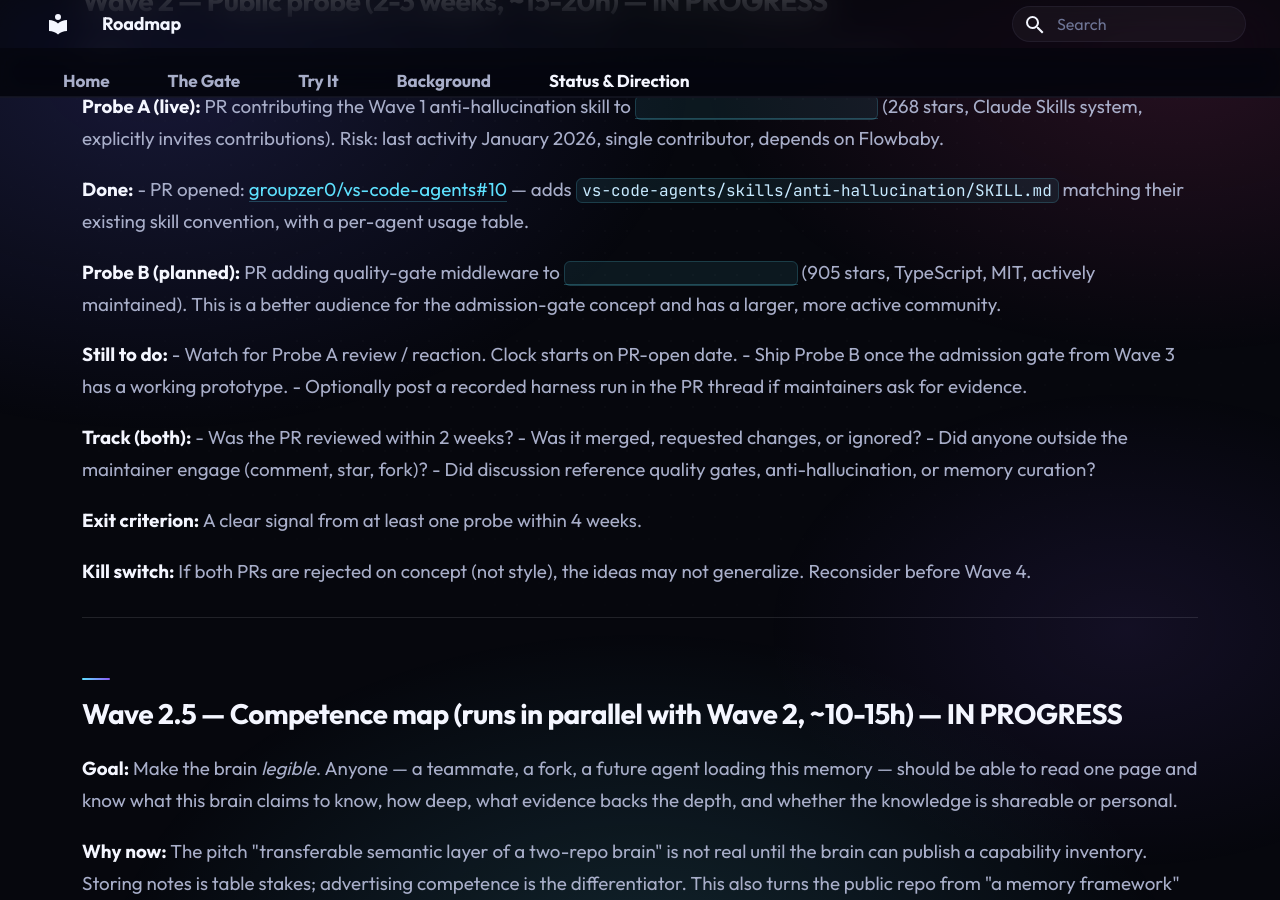
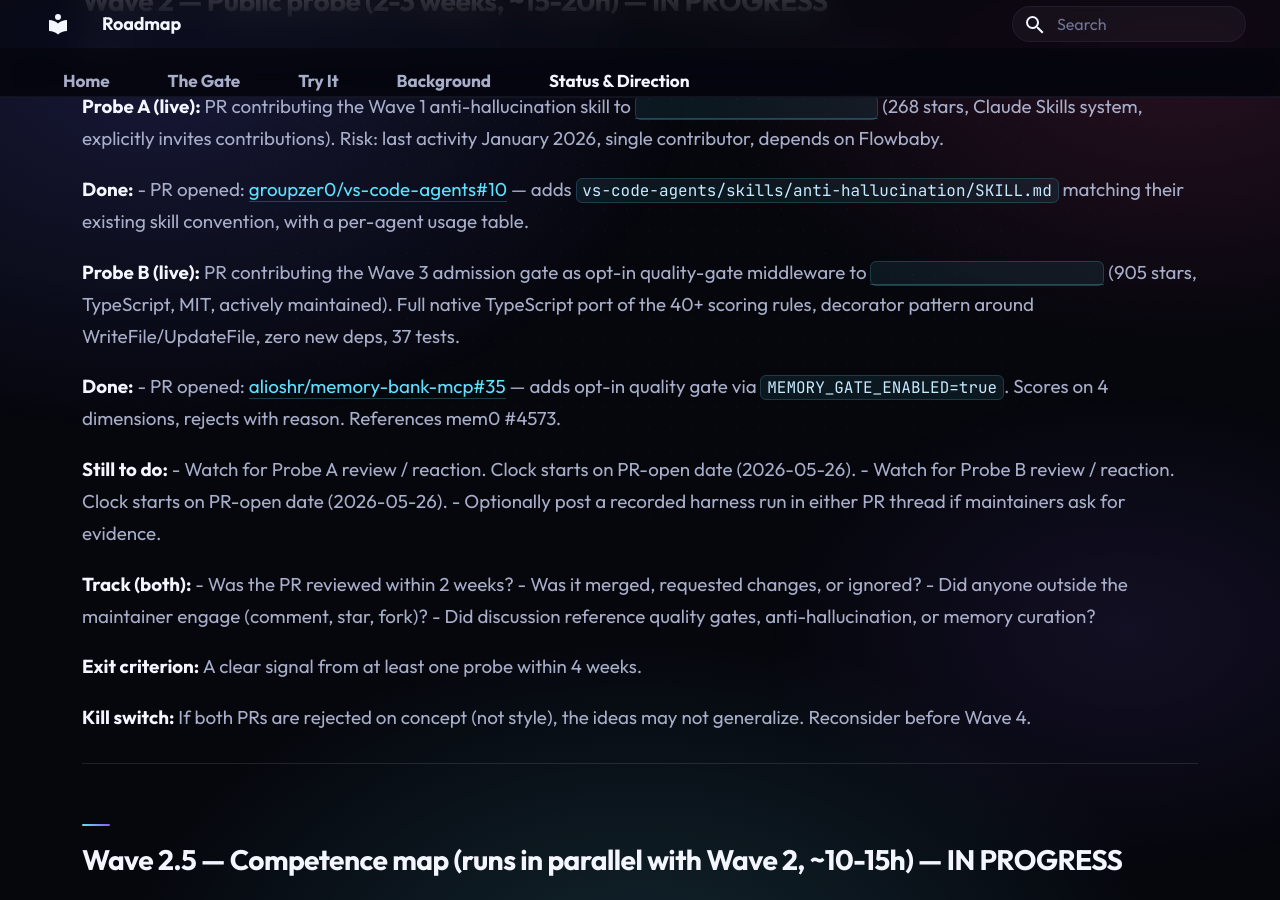
Before and after one commit to victorfelisbino/my-agent-memory, an MkDocs documentation site: the page built from docs/roadmap.md, in a window 1280 px wide and 900 px high, scrolled down 3173 px. Built offline with MkDocs 1.6.1 and Material for MkDocs 9.7.7, drawn with Linux system fonts in a browser that asks for light colours.

Commit message:
docs: Probe B is live (memory-bank-mcp PR #35)
Quality gate middleware PR opened to alioshr/memory-bank-mcp.
Full TypeScript port of 40+ scoring rules, opt-in via env var,
decorator pattern, 37 tests passing. Both probes now live.

Co-Authored-By: Claude Opus 4.6 <noreply@anthropic.com>

```diff
--- a/docs/roadmap.md
+++ b/docs/roadmap.md
@@ -83,12 +83,15 @@ Full analysis: [docs/competitive-landscape-2026-05.md](competitive-landscape-202
 **Done:**
 - PR opened: [groupzer0/vs-code-agents#10](https://github.com/groupzer0/vs-code-agents/pull/10) — adds `vs-code-agents/skills/anti-hallucination/SKILL.md` matching their existing skill convention, with a per-agent usage table.
 
-**Probe B (planned):** PR adding quality-gate middleware to [`alioshr/memory-bank-mcp`](https://github.com/alioshr/memory-bank-mcp) (905 stars, TypeScript, MIT, actively maintained). This is a better audience for the admission-gate concept and has a larger, more active community.
+**Probe B (live):** PR contributing the Wave 3 admission gate as opt-in quality-gate middleware to [`alioshr/memory-bank-mcp`](https://github.com/alioshr/memory-bank-mcp) (905 stars, TypeScript, MIT, actively maintained). Full native TypeScript port of the 40+ scoring rules, decorator pattern around WriteFile/UpdateFile, zero new deps, 37 tests.
+
+**Done:**
+- PR opened: [alioshr/memory-bank-mcp#35](https://github.com/alioshr/memory-bank-mcp/pull/35) — adds opt-in quality gate via `MEMORY_GATE_ENABLED=true`. Scores on 4 dimensions, rejects with reason. References mem0 #4573.
 
 **Still to do:**
-- Watch for Probe A review / reaction. Clock starts on PR-open date.
-- Ship Probe B once the admission gate from Wave 3 has a working prototype.
-- Optionally post a recorded harness run in the PR thread if maintainers ask for evidence.
+- Watch for Probe A review / reaction. Clock starts on PR-open date (2026-05-26).
+- Watch for Probe B review / reaction. Clock starts on PR-open date (2026-05-26).
+- Optionally post a recorded harness run in either PR thread if maintainers ask for evidence.
 
 **Track (both):**
 - Was the PR reviewed within 2 weeks?
```
Also changed, not shown: docs/competence-map.md (+2 -2 lines), docs/status.md (+4 -3 lines), 1 other file.
